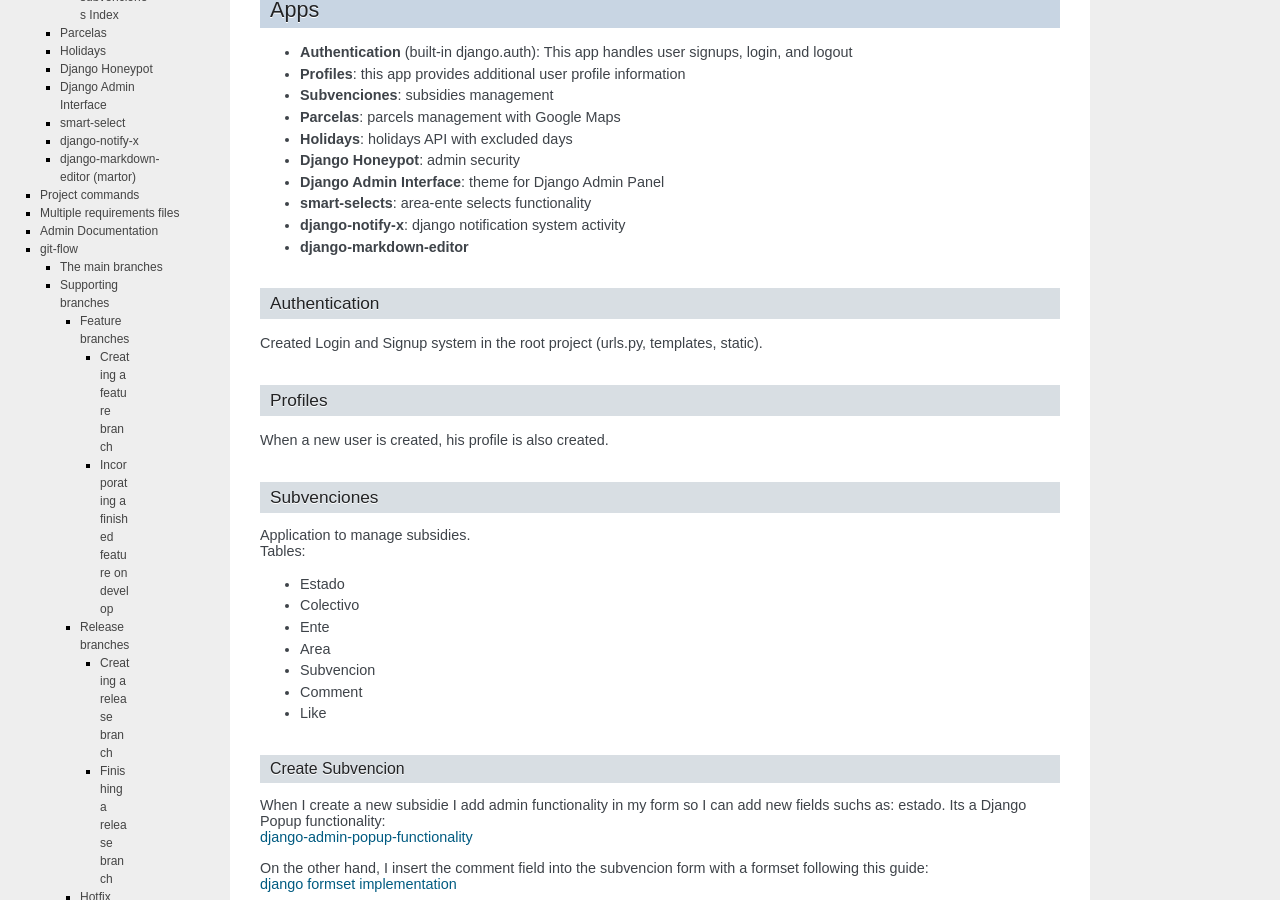
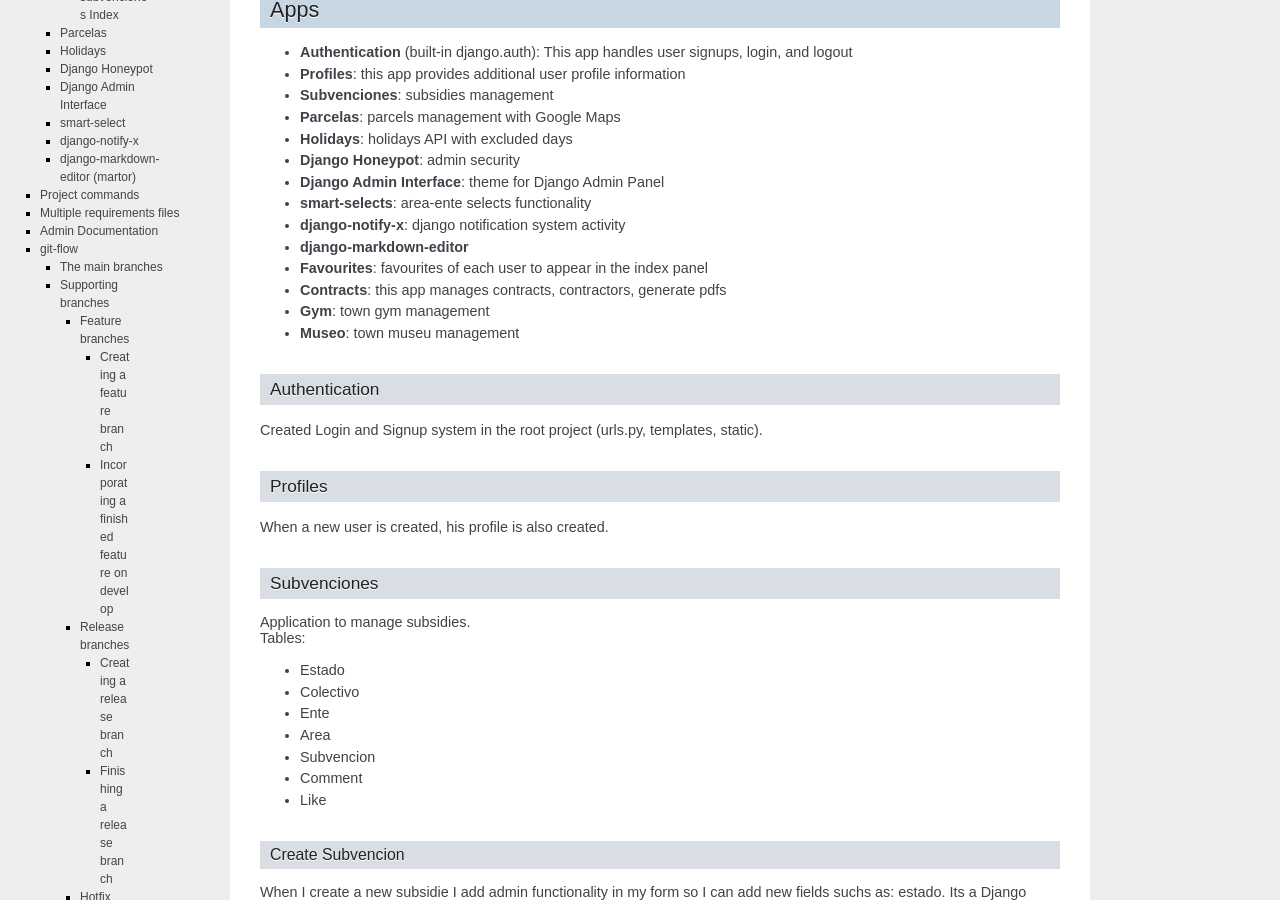
Before and after one commit to amosISA/tarbena_app, a Sphinx documentation site: the page built from docs/architecture.rst, in a window 1280 px wide and 900 px high, scrolled down 300 px. Built offline with Sphinx 7.4.7, drawn with Linux system fonts in a browser that asks for light colours.

Commit message:
Updated app docs

```diff
--- a/docs/architecture.rst
+++ b/docs/architecture.rst
@@ -20,6 +20,10 @@ Apps
 - **smart-selects**: area-ente selects functionality
 - **django-notify-x**: django notification system activity
 - **django-markdown-editor**
+- **Favourites**: favourites of each user to appear in the index panel
+- **Contracts**: this app manages contracts, contractors, generate pdfs
+- **Gym**: town gym management
+- **Museo**: town museu management
 
 Authentication
 ^^^^^^^^^^^^^^
--- a/docs/information.txt
+++ b/docs/information.txt
@@ -52,4 +52,4 @@ What is the doc directory about?
         Add my docs to readthedocs.io:
             - Create account there
             - Pin project from github and webhook him
-            - And we ready to go!
+            - And we are ready to go!
```
